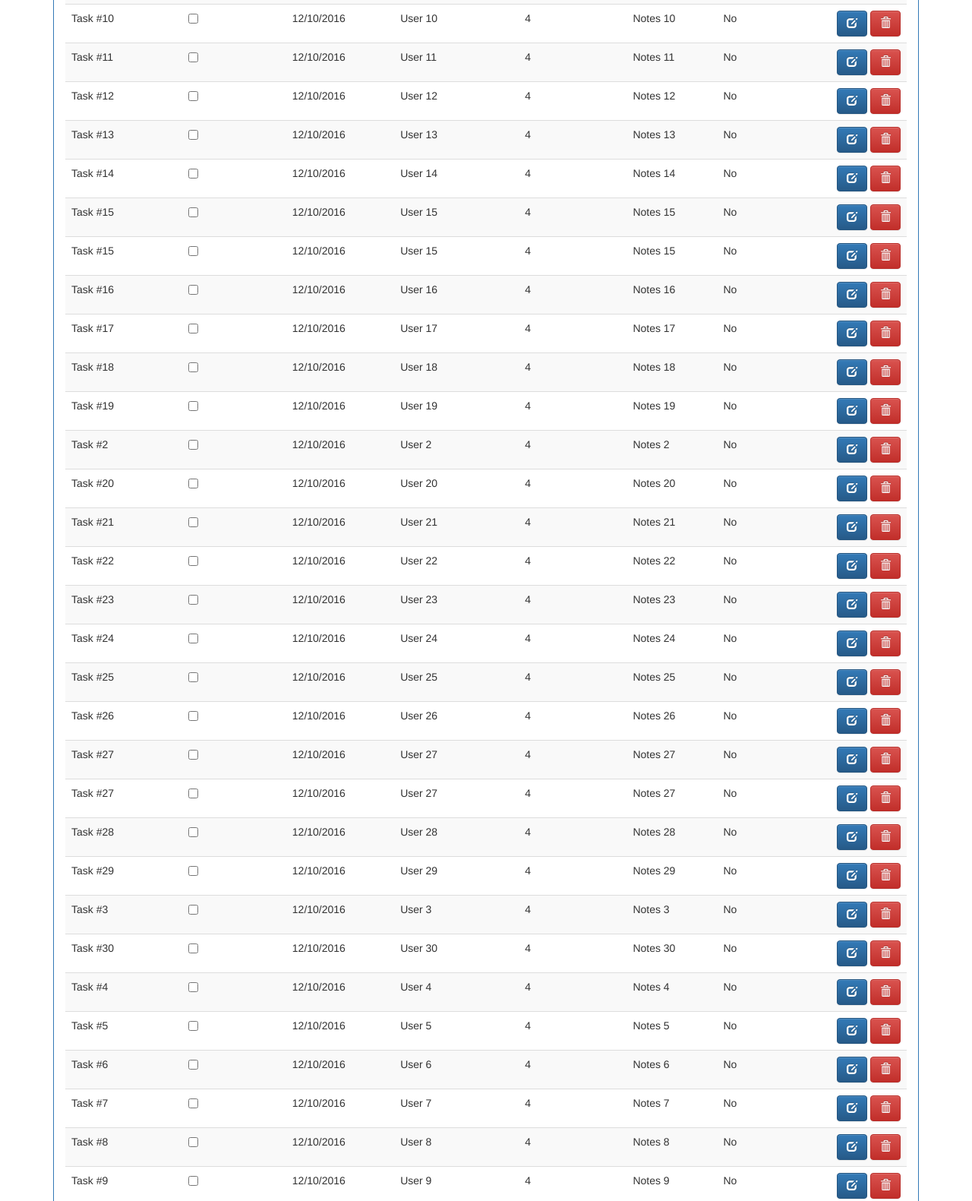
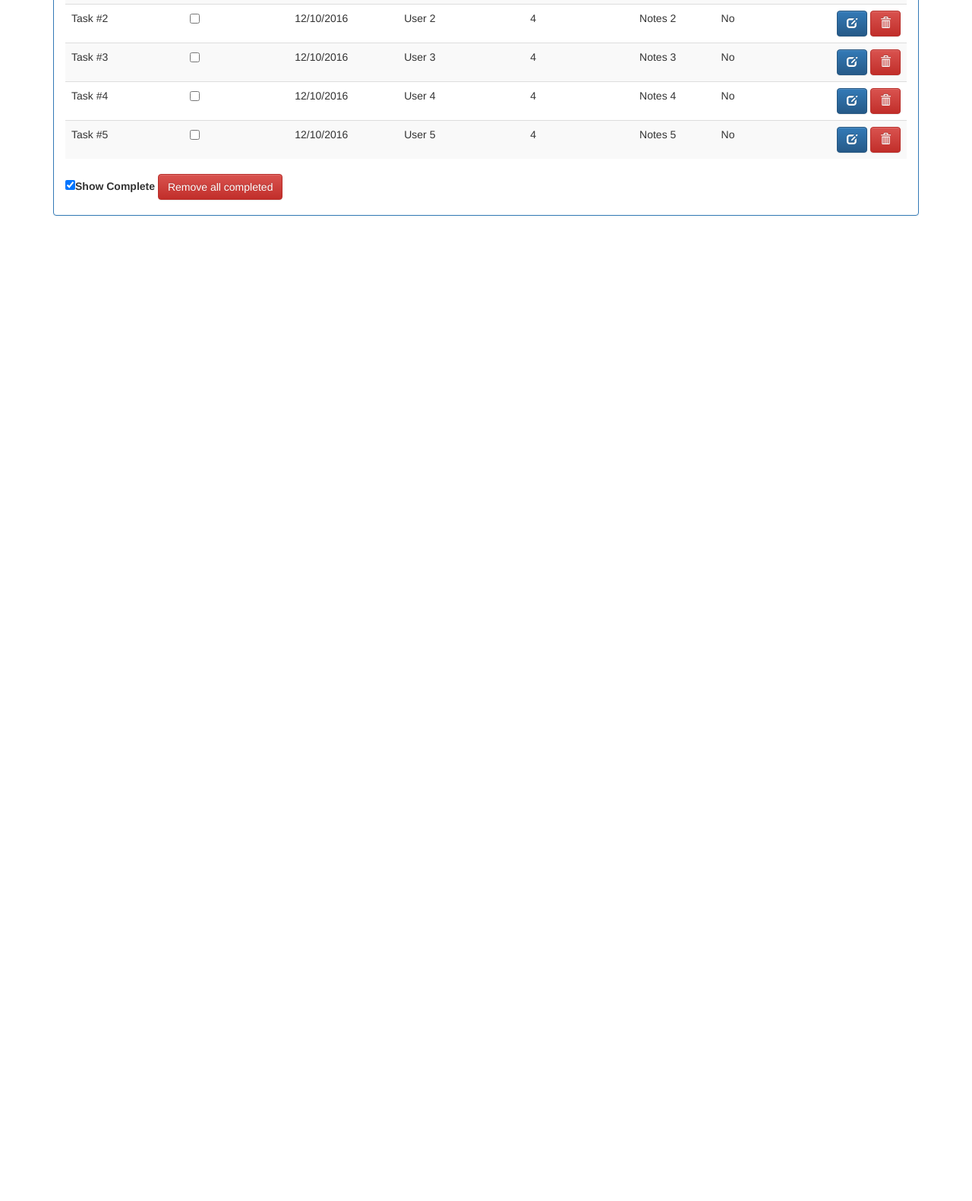
Before and after one commit to dmytro-shershnev/An1-01-fornovice, a website: page app/index.html in a window 1280 px wide. Shown: the part 576-2157 px from the top of the page at 76% size. After the commit the page ends 880 px from the top, so only its background shows below. Drawn offline with nearby package versions, Linux system fonts and the light colour scheme; some packages are replaced by stand-ins of ours.

Commit message:
Implement task # 3

```diff
--- a/app/app.js
+++ b/app/app.js
@@ -15,10 +15,6 @@
 		let $ctrl = this;
 
 		$ctrl.todo = model;
-
-		Object.assign($ctrl, todoService);
-
-		$ctrl.showComplete = true;
 	}
 
 	function runApp($http, model) {
--- a/app/components/common/services/common-services.module.js
+++ b/app/components/common/services/common-services.module.js
@@ -1,6 +1,20 @@
 (function() {
     "use strict";
 
-    angular.module("commonServices", []);
+    angular
+        .module("commonServices", [])
+        .factory("sharedProperties", sharedProperties);
 
+    function sharedProperties() {
+        var property = 0;
+
+        return {
+            getProperty: function() {
+                return property;
+            },
+            setProperty: function(value) {
+                property = value;
+            }
+        };
+    }
 })();
--- /dev/null
+++ b/app/components/page-header/page-header.controller.js
@@ -0,0 +1,15 @@
+(function() {
+    "use strict";
+
+    angular
+        .module("app")
+        .controller("Header", Header);
+
+    function Header(model, todoService) {
+        let $ctrl = this;
+
+        $ctrl.todo = model;
+
+        Object.assign($ctrl, todoService);
+    }
+})();
--- /dev/null
+++ b/app/components/todo-form/todo-form.controller.js
@@ -0,0 +1,17 @@
+(function() {
+    "use strict";
+
+    angular
+        .module("app")
+        .controller("Form", Form);
+
+    function Form(model, todoService, sharedProperties) {
+        let $ctrl = this;
+
+        $ctrl.todo = model;
+        // Task from presentation
+        sharedProperties.setProperty(1);
+
+        Object.assign($ctrl, todoService);
+    }
+})();
--- /dev/null
+++ b/app/components/todo-form/todo-form.directive.js
@@ -0,0 +1,13 @@
+(function() {
+    "use strict";
+
+    angular
+        .module("app")
+        .directive("todoForm", todoForm);
+
+    function todoForm() {
+        return {
+            templateUrl: "components/todo-form/todo-form.html"
+        };
+    }
+})();
--- /dev/null
+++ b/app/components/todo-list/todo-list.controller.js
@@ -0,0 +1,21 @@
+(function() {
+    "use strict";
+
+    angular
+        .module("app")
+        .controller("Table", Table);
+
+    function Table(model, todoService, sharedProperties) {
+        let $ctrl = this;
+
+        $ctrl.todo = model;
+        $ctrl.showComplete = true;
+
+        Object.assign($ctrl, todoService);
+
+        // Task from presentation
+        $ctrl.prop2 = 2;
+        $ctrl.total = sharedProperties.getProperty() + $ctrl.prop2;
+        console.log($ctrl.total); // => 3
+    }
+})();
--- a/app/components/todo-list/todo-list.html
+++ b/app/components/todo-list/todo-list.html
@@ -1,3 +1,4 @@
+<div class="panel-body" ng-controller="Table as first">
 	<table class="table table-striped">
 		<thead>
 			<tr>
@@ -13,10 +14,10 @@
 		</thead>
 		<tbody>
 			<!-- <tr ng-repeat="item in $ctrl.todo.items | filter: {done: false} | orderBy: 'action'"> -->
-		<tr ng-repeat="item in $ctrl.todo.items | checkedItems: $ctrl.showComplete | orderBy: 'action'">
+			<tr ng-repeat="item in first.todo.items | checkedItems: first.showComplete | orderBy: 'action'">
 				<td>
 					<span ng-hide="item.editMode">{{item.action}}</span>
-				<input ng-show="item.editMode" type="text" value="{{item.action}}" ng-model="$ctrl.editItem.action">
+					<input ng-show="item.editMode" type="text" value="{{item.action}}" ng-model="first.editItem.action">
 				</td>
 				<td><input type="checkbox" ng-model="item.done"></td>
 				<td>{{item.deadline}}</td>
@@ -28,20 +29,28 @@
 					<button type="button"
 							class="btn btn-success"
 							ng-show="item.editMode"
-						ng-click="$ctrl.save(item)">
+							ng-click="first.save(item)">
 						<span class="glyphicon glyphicon-saved" aria-hidden="true" title="Save"></span>
 					</button>
 					<button type="button"
 							class="btn btn-primary"
-						ng-click="$ctrl.edit(item)">
+							ng-click="first.edit(item)">
 						<span class="glyphicon glyphicon-edit" aria-hidden="true" title="Edit"></span>
 					</button>
 					<button type="button"
 							class="btn btn-danger"
-						ng-click="$ctrl.removeItem($ctrl.todo.items, item)">
+							ng-click="first.removeItem(first.todo.items, item)">
 						<span class="glyphicon glyphicon-trash"	aria-hidden="true" title="Delete"></span>
 					</button>
 				</td>
 			</tr>
 		</tbody>
 	</table>
+
+	<label>
+	    <input type="checkbox" ng-model="first.showComplete">Show Complete
+	    <button class="btn btn-danger"
+	            ng-show="first.isCompletedItems(first.todo.items) > 0 && first.showComplete"
+	            ng-click="first.removeCompletedItems(first.todo.items)">Remove all completed</button>
+	</label>
+</div>
--- a/app/data/todo.json
+++ b/app/data/todo.json
@@ -79,248 +79,5 @@
 		"estimate": 4,
 		"notes" : "Notes 5",
 		"editMode": false
-	},
-	{
-		"action": "Task #6",
-		"done": false,
-		"deadline": "12/10/2016",
-		"responsible": "User 6",
-		"estimate": 4,
-		"notes" : "Notes 6",
-		"editMode": false
-	},
-	{
-		"action": "Task #7",
-		"done": false,
-		"deadline": "12/10/2016",
-		"responsible": "User 7",
-		"estimate": 4,
-		"notes" : "Notes 7",
-		"editMode": false
-	},
-	{
-		"action": "Task #8",
-		"done": false,
-		"deadline": "12/10/2016",
-		"responsible": "User 8",
-		"estimate": 4,
-		"notes" : "Notes 8",
-		"editMode": false
-	},
-	{
-		"action": "Task #9",
-		"done": false,
-		"deadline": "12/10/2016",
-		"responsible": "User 9",
-		"estimate": 4,
-		"notes" : "Notes 9",
-		"editMode": false
-	},
-	{
-		"action": "Task #10",
-		"done": false,
-		"deadline": "12/10/2016",
-		"responsible": "User 10",
-		"estimate": 4,
-		"notes" : "Notes 10",
-		"editMode": false
-	},
-	{
-		"action": "Task #11",
-		"done": false,
-		"deadline": "12/10/2016",
-		"responsible": "User 11",
-		"estimate": 4,
-		"notes" : "Notes 11",
-		"editMode": false
-	},
-	{
-		"action": "Task #12",
-		"done": false,
-		"deadline": "12/10/2016",
-		"responsible": "User 12",
-		"estimate": 4,
-		"notes" : "Notes 12",
-		"editMode": false
-	},
-	{
-		"action": "Task #13",
-		"done": false,
-		"deadline": "12/10/2016",
-		"responsible": "User 13",
-		"estimate": 4,
-		"notes" : "Notes 13",
-		"editMode": false
-	},
-	{
-		"action": "Task #14",
-		"done": false,
-		"deadline": "12/10/2016",
-		"responsible": "User 14",
-		"estimate": 4,
-		"notes" : "Notes 14",
-		"editMode": false
-	},
-	{
-		"action": "Task #15",
-		"done": false,
-		"deadline": "12/10/2016",
-		"responsible": "User 15",
-		"estimate": 4,
-		"notes" : "Notes 15",
-		"editMode": false
-	},
-	{
-		"action": "Task #15",
-		"done": false,
-		"deadline": "12/10/2016",
-		"responsible": "User 15",
-		"estimate": 4,
-		"notes" : "Notes 15",
-		"editMode": false
-	},
-	{
-		"action": "Task #16",
-		"done": false,
-		"deadline": "12/10/2016",
-		"responsible": "User 16",
-		"estimate": 4,
-		"notes" : "Notes 16",
-		"editMode": false
-	},
-	{
-		"action": "Task #17",
-		"done": false,
-		"deadline": "12/10/2016",
-		"responsible": "User 17",
-		"estimate": 4,
-		"notes" : "Notes 17",
-		"editMode": false
-	},
-	{
-		"action": "Task #18",
-		"done": false,
-		"deadline": "12/10/2016",
-		"responsible": "User 18",
-		"estimate": 4,
-		"notes" : "Notes 18",
-		"editMode": false
-	},
-	{
-		"action": "Task #19",
-		"done": false,
-		"deadline": "12/10/2016",
-		"responsible": "User 19",
-		"estimate": 4,
-		"notes" : "Notes 19",
-		"editMode": false
-	},
-	{
-		"action": "Task #20",
-		"done": false,
-		"deadline": "12/10/2016",
-		"responsible": "User 20",
-		"estimate": 4,
-		"notes" : "Notes 20",
-		"editMode": false
-	},
-	{
-		"action": "Task #21",
-		"done": false,
-		"deadline": "12/10/2016",
-		"responsible": "User 21",
-		"estimate": 4,
-		"notes" : "Notes 21",
-		"editMode": false
-	},
-	{
-		"action": "Task #22",
-		"done": false,
-		"deadline": "12/10/2016",
-		"responsible": "User 22",
-		"estimate": 4,
-		"notes" : "Notes 22",
-		"editMode": false
-	},
-	{
-		"action": "Task #23",
-		"done": false,
-		"deadline": "12/10/2016",
-		"responsible": "User 23",
-		"estimate": 4,
-		"notes" : "Notes 23",
-		"editMode": false
-	},
-	{
-		"action": "Task #24",
-		"done": false,
-		"deadline": "12/10/2016",
-		"responsible": "User 24",
-		"estimate": 4,
-		"notes" : "Notes 24",
-		"editMode": false
-	},
-	{
-		"action": "Task #25",
-		"done": false,
-		"deadline": "12/10/2016",
-		"responsible": "User 25",
-		"estimate": 4,
-		"notes" : "Notes 25",
-		"editMode": false
-	},
-	{
-		"action": "Task #26",
-		"done": false,
-		"deadline": "12/10/2016",
-		"responsible": "User 26",
-		"estimate": 4,
-		"notes" : "Notes 26",
-		"editMode": false
-	},
-	{
-		"action": "Task #27",
-		"done": false,
-		"deadline": "12/10/2016",
-		"responsible": "User 27",
-		"estimate": 4,
-		"notes" : "Notes 27",
-		"editMode": false
-	},
-	{
-		"action": "Task #27",
-		"done": false,
-		"deadline": "12/10/2016",
-		"responsible": "User 27",
-		"estimate": 4,
-		"notes" : "Notes 27",
-		"editMode": false
-	},
-	{
-		"action": "Task #28",
-		"done": false,
-		"deadline": "12/10/2016",
-		"responsible": "User 28",
-		"estimate": 4,
-		"notes" : "Notes 28",
-		"editMode": false
-	},
-	{
-		"action": "Task #29",
-		"done": false,
-		"deadline": "12/10/2016",
-		"responsible": "User 29",
-		"estimate": 4,
-		"notes" : "Notes 29",
-		"editMode": false
-	},
-	{
-		"action": "Task #30",
-		"done": false,
-		"deadline": "12/10/2016",
-		"responsible": "User 30",
-		"estimate": 4,
-		"notes" : "Notes 30",
-		"editMode": false
 	}
 ]
--- a/app/index.html
+++ b/app/index.html
@@ -13,45 +13,15 @@
 
         <page-header></page-header>
 
-        <div class="panel">
-            <form novalidate name="newTask">
-                <div class="form-group">
-                    <label for="action">Action:</label>
-                    <div class="input-group">
-                        <input id="action" name="action" class="form-control" ng-model="$ctrl.newItem.action" />
-
-                        <span class="input-group-btn">
-                            <button class="btn btn-primary"
-                                    ng-disabled="!$ctrl.newItem.action"
-                                    ng-click="$ctrl.addNewItem($ctrl.todo.items, $ctrl.newItem)">Add</button>
-                        </span>
-                    </div>
-                </div>
-            </form>
-        </div>
+        <todo-form></todo-form>
 
         <div class="panel panel-primary">
             <div class="panel-heading">
                 <span class="glyphicon glyphicon-tasks" aria-hidden="true"></span> To Do List
             </div>
 
-            <div class="panel-body">
+            <todo-list></todo-list>
 
-                <todo-list></todo-list>
-
-                <label>
-                    <input type="checkbox" ng-model="$ctrl.showComplete">Show Complete
-                    <button class="btn btn-danger"
-                            ng-show="$ctrl.isCompletedItems($ctrl.todo.items) > 0 && $ctrl.showComplete"
-                            ng-click="$ctrl.removeCompletedItems($ctrl.todo.items)">Remove all completed</button>
-                </label>
-            </div>
-
-            <div class="panel-footer">
-
-                <edit-task></edit-task>
-
-            </div>
         </div>
     </div>
 
@@ -68,6 +38,12 @@
     <script src="components/common/common.module.js"></script>
 
     <script src="components/page-header/page-header.directive.js"></script>
+    <script src="components/page-header/page-header.controller.js"></script>
+
+    <script src="components/todo-form/todo-form.directive.js"></script>
+    <script src="components/todo-form/todo-form.controller.js"></script>
+
     <script src="components/todo-list/todo-list.directive.js"></script>
+    <script src="components/todo-list/todo-list.controller.js"></script>
 </body>
 </html>
```
Also changed, not shown: app/components/page-header/page-header.html (+6 -6 lines), app/components/todo-form/todo-form.html (added, +16 -0 lines). Lines whose indentation alone changed are shown as unchanged.
